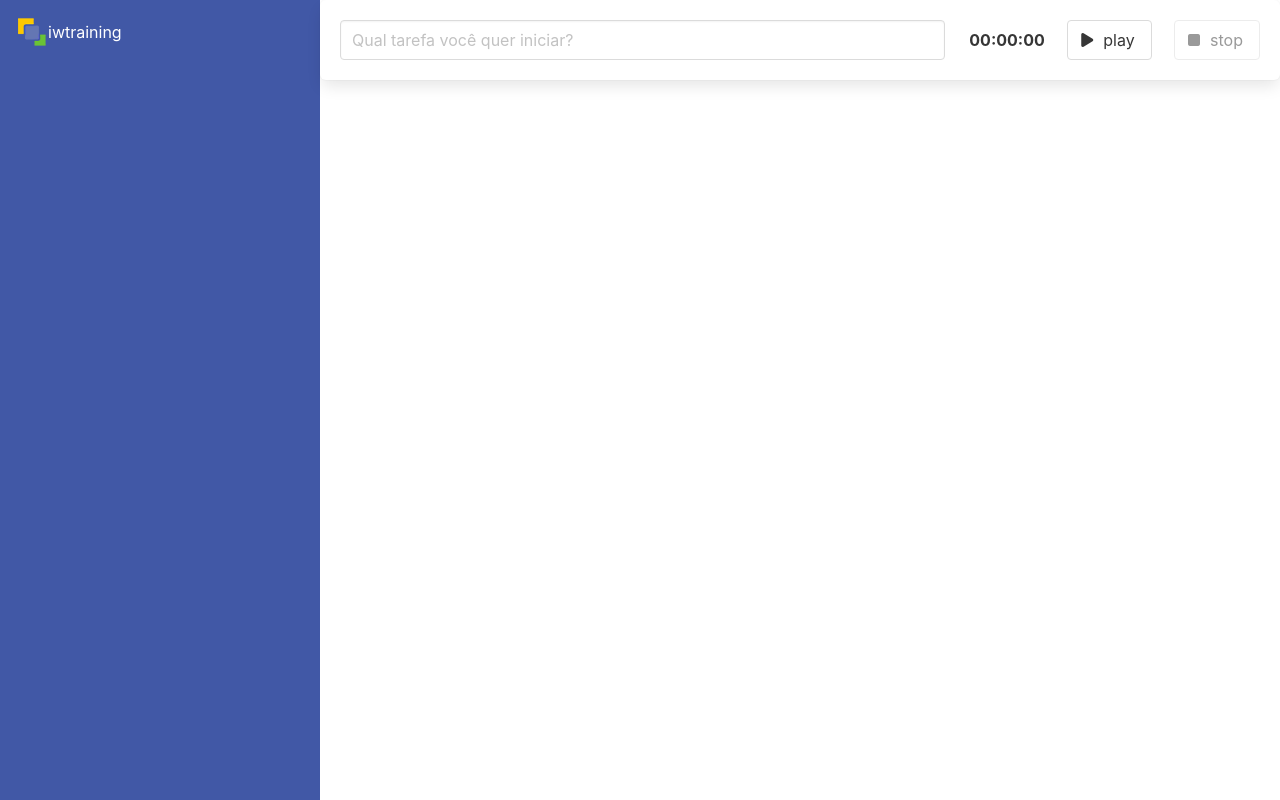
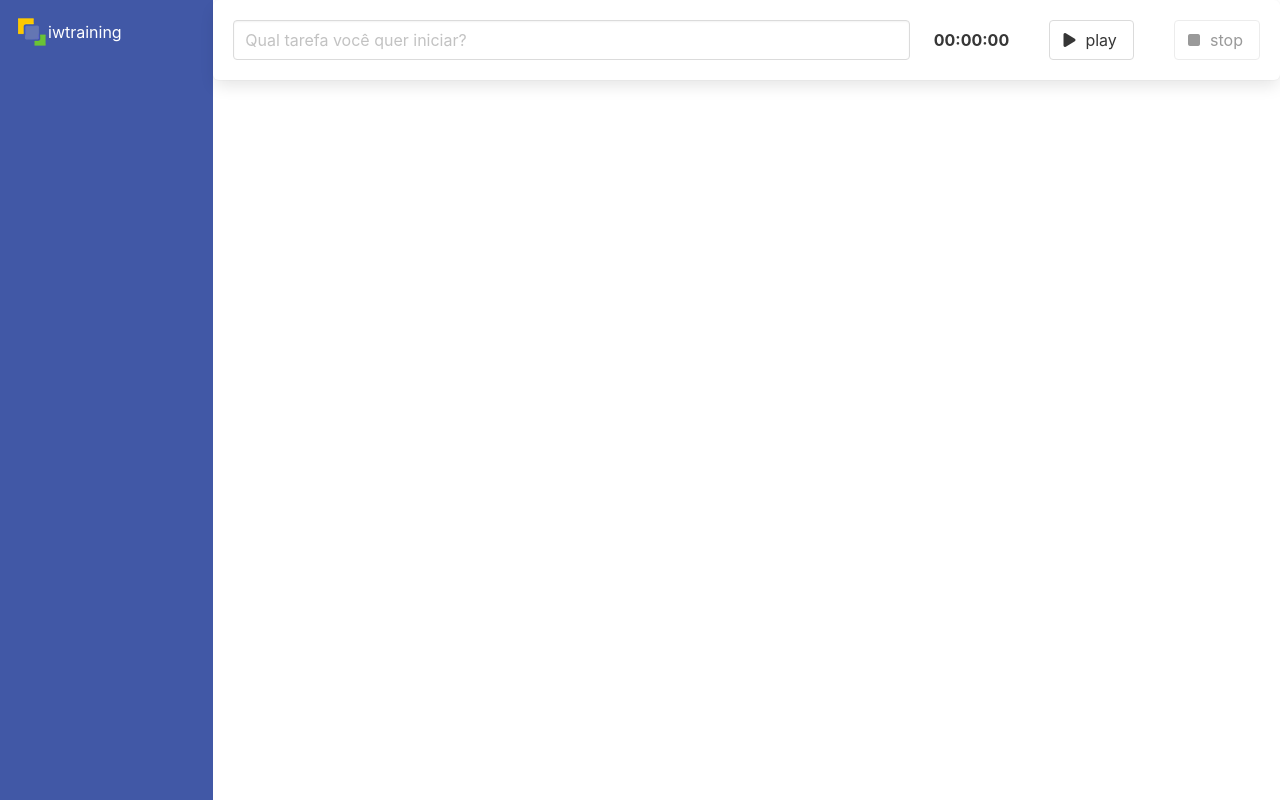
Before and after one commit to edsonbastos2/todo-tracker, a Vue app: page / in a window 1280 px wide. Built offline with nearby package versions, Linux system fonts and the light colour scheme.

Commit message:
feat: validando prop descrição

```diff
--- a/src/App.vue
+++ b/src/App.vue
@@ -1,26 +1,64 @@
 <template>
   <main class="columns is-gapless is-multiline">
-    <div class="column is-one-quarter">
-      <BarraLateral/>
+    <div class="column is-2">
+      <BarraLateral />
     </div>
-    <div class="column is-three-quarter">
-      <Formulario/>
+    <div class="column is-10">
+      <Formulario @salvarEmTarefas="salvaNaLista" />
+      <div class="tarefa">
+        <div v-if="isAcitve" class="notification is-danger">
+          <button class="delete" @click="close"></button>
+          A tarefa precisa de uma descrição!
+        </div>
+        <TarefaVue
+          v-for="(tarefa, index) in tarefas"
+          :key="index"
+          :tarefa="tarefa"
+        />
+      </div>
     </div>
   </main>
 </template>
 
 <script lang="ts">
-import { defineComponent } from 'vue';
-import BarraLateral from '@/components/BarraLateral.vue'
-import Formulario from '@/components/Formulario.vue'
+import { defineComponent } from "vue";
+import BarraLateral from "@/components/BarraLateral.vue";
+import Formulario from "@/components/Formulario.vue";
+import TarefaVue from "./components/Tarefa.vue";
+import Tarefa from "./interface/Tarefa";
 export default defineComponent({
-  name: 'App',
-  components:{
+  name: "App",
+  components: {
     BarraLateral,
-    Formulario
-  }
+    Formulario,
+    TarefaVue,
+  },
+  data() {
+    return {
+      tarefas: [] as Tarefa[],
+      isAcitve: false
+    };
+  },
+  methods: {
+    salvaNaLista(tarefa: Tarefa) {
+      if(!tarefa.descricao) {
+        this.isAcitve = true
+        setTimeout(() => this.isAcitve = false, 5000)
+        return
+      }
+
+      this.tarefas.push(tarefa);
+    },
+
+    close() {
+      this.isAcitve = false
+    }
+  },
 });
 </script>
 
-<style>
+<style scoped>
+.tarefa {
+  padding: 1.25rem;
+}
 </style>
```
